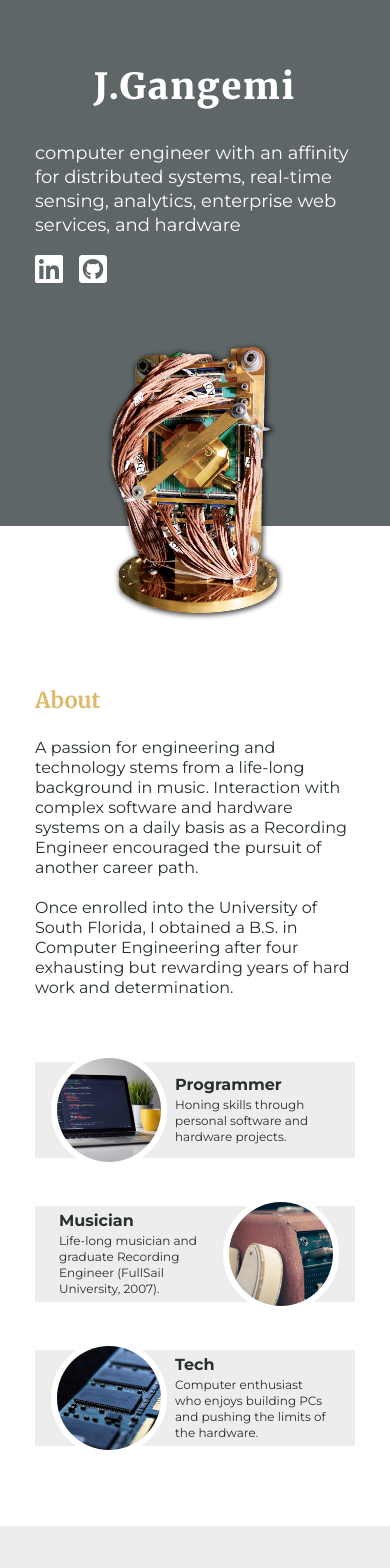
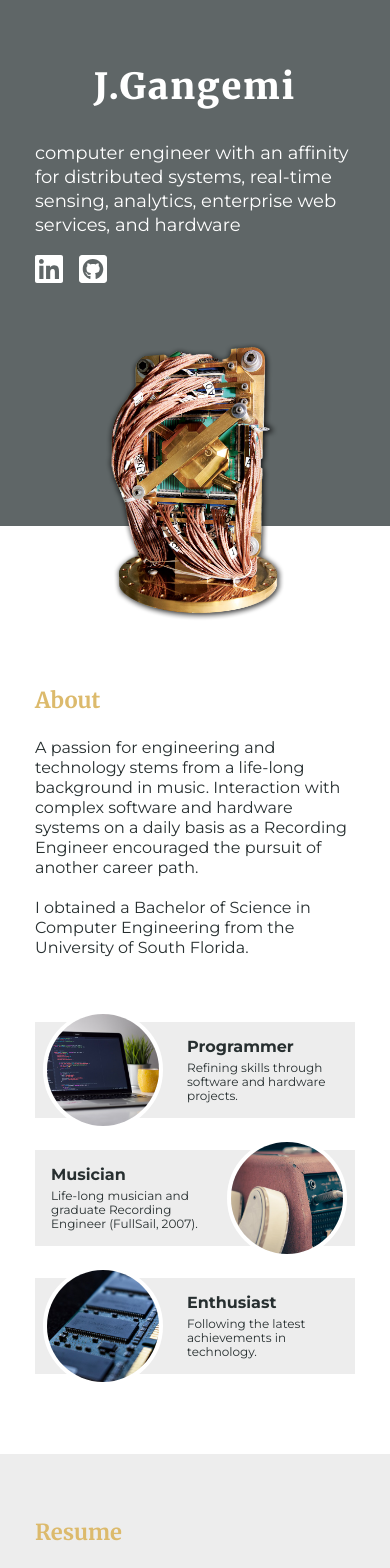
Before and after one commit to JohnGangemi/JohnGangemi.github.io, a React (Create React App) app: page / in a window 390 px wide. Shown: the top 1568 px of the page. Built offline with nearby package versions, Linux system fonts and the light colour scheme.

Commit message:
Style Updates for tablets

```diff
--- a/src/components/About.js
+++ b/src/components/About.js
@@ -17,9 +17,7 @@
             and hardware systems on a daily basis as a Recording Engineer
             encouraged the pursuit of another career path.
             <br/><br/>
-            Once enrolled into the University of South Florida, I obtained a B.S.
-            in Computer Engineering after four exhausting but rewarding years of
-            hard work and determination.
+            I obtained a Bachelor of Science in Computer Engineering from the University of South Florida.
           </p>
           <div className="About-slides">
             <ScrollAnimation animateIn="zoomIn" animateOnce={true} duration={0.8}>
@@ -27,7 +25,7 @@
                 <img src={laptop} alt="Laptop"/>
                 <div className="About-slide-content">
                   <h4>Programmer</h4>
-                  <p>Honing skills through personal software and hardware projects.</p>
+                  <p>Refining skills through software and hardware projects.</p>
                 </div>
               </div>
             </ScrollAnimation>
@@ -36,7 +34,7 @@
               <div className="About-slide">
                 <div className="About-slide-content">
                   <h4>Musician</h4>
-                  <p>Life-long musician and graduate Recording Engineer (FullSail University, 2007).</p>
+                  <p>Life-long musician and graduate Recording Engineer (FullSail, 2007).</p>
                 </div>
                 <img src={strat} alt="Stratocaster Guitar"/>
               </div>
@@ -46,8 +44,8 @@
               <div className="About-slide">
                 <img src={ram} alt="Computer Memory"/>
                 <div className="About-slide-content">
-                  <h4>Tech</h4>
-                  <p>Computer enthusiast who enjoys building PCs and pushing the limits of the hardware.</p>
+                  <h4>Enthusiast</h4>
+                  <p>Following the latest achievements in technology.</p>
                 </div>
               </div>
             </ScrollAnimation>
--- a/src/styles/About.css
+++ b/src/styles/About.css
@@ -29,25 +29,26 @@
 }
 
 .About-slides-spacer {
-  margin-bottom: 3rem;
+  height: 3rem;
 }
 
 .About-slide {
   max-height: 8rem;
-  padding: 0 1rem;
   background-color: var(--background-secondary);
   color: var(--font-secondary);
 
   display: flex;
   align-items: center;
-  justify-content: space-between;
 }
 
 .About-slide img {
   width: 10rem;
   height: 10rem;
+  margin: 0 1rem;
   border: 6px solid var(--font-primary);
   border-radius: 50%;
+  flex-shrink: 0;
+  flex-grow: 0;
 }
 
 .About-slide-content {
@@ -61,18 +62,17 @@
 
 .About-slide-content p {
   color: inherit;
-  font-size: 16px;
-  line-height: 20px;
 }
 
 @media screen and (max-width: 1000px) {
-  .About-wrapper {
+  /* .About-wrapper {
     max-width: 28rem;
-  }
+  } */
 
   .About-tag {
     margin-left: 0;
   }
+
 }
 
 @media screen and (max-width: 799px) {
@@ -90,26 +90,28 @@
     margin-top: 4rem;
   }
 
+  .About-slides-spacer {
+    height: 2rem;
+  }
+
   .About-slide {
     max-height: 6rem;
   }
 
   .About-slide img {
-    width: 6.5rem;
-    height: 6.5rem;
-  }
-
-  .About-slide-content {
-    padding: 0.5rem;
+    width: 7rem;
+    height: 7rem;
+    margin: 0 0.5rem;
+    border: 4px solid var(--font-primary);
   }
 
   .About-slide-content h4 {
-    margin-bottom: 0.1rem;
+    margin-bottom: 0.2rem;
     font-size: 16px;
   }
 
   .About-slide-content p {
     font-size: 12px;
-    line-height: 16px;
+    line-height: 14px;
   }
 }
--- a/src/styles/Card.css
+++ b/src/styles/Card.css
@@ -24,6 +24,4 @@
 .Card-description {
     margin-top: 0.5rem;
     text-align: left;
-    font-size: 16px;
-    line-height: 20px;
 }
--- a/src/styles/Contact.css
+++ b/src/styles/Contact.css
@@ -54,10 +54,10 @@
     height: 1rem;
 }
 
-@media screen and (max-width: 999px) {
-    .Contact-wrapper {
+@media screen and (max-width: 1000px) {
+    /* .Contact-wrapper {
         width: 28rem;
-    }
+    } */
 
     .Contact-tag {
         margin-left: 0;
--- a/src/styles/Projects.css
+++ b/src/styles/Projects.css
@@ -30,9 +30,9 @@
 }
 
 @media screen and (max-width: 1000px) {
-  .Projects-wrapper {
+  /* .Projects-wrapper {
     width: 28rem;
-  }
+  } */
 
   .Projects-tag {
     margin-left: 0;
--- a/src/styles/Reset.css
+++ b/src/styles/Reset.css
@@ -1,8 +1,8 @@
 .Reset {
     z-index: 200;
     position: fixed;
-    bottom: 2rem;
-    right: 4rem;
+    top: 2rem;
+    right: 2rem;
     cursor: pointer;
 
     transform: translateX(8rem);
@@ -26,7 +26,7 @@
 
 @media screen and (max-width: 799px) {
     .Reset {
-        bottom: 1rem;
+        top: 1rem;
         right: 1rem;
     }
 
--- a/src/styles/Resume.css
+++ b/src/styles/Resume.css
@@ -32,9 +32,9 @@
 }
 
 @media screen and (max-width: 1000px) {
-  .Resume-wrapper {
+  /* .Resume-wrapper {
     max-width: 28rem;
-  }
+  } */
 
   .Resume-tag {
     margin-left: 0;
```
